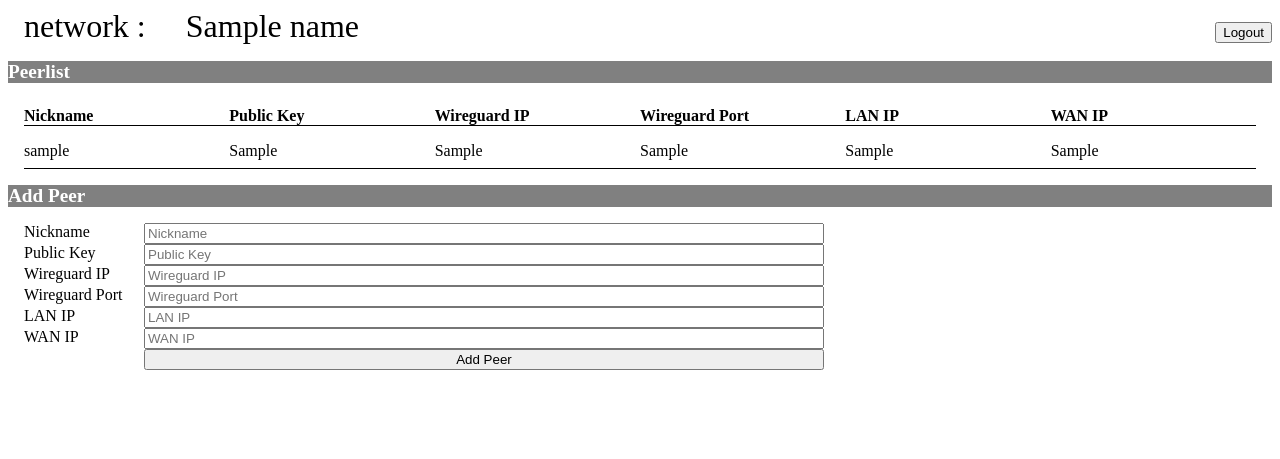
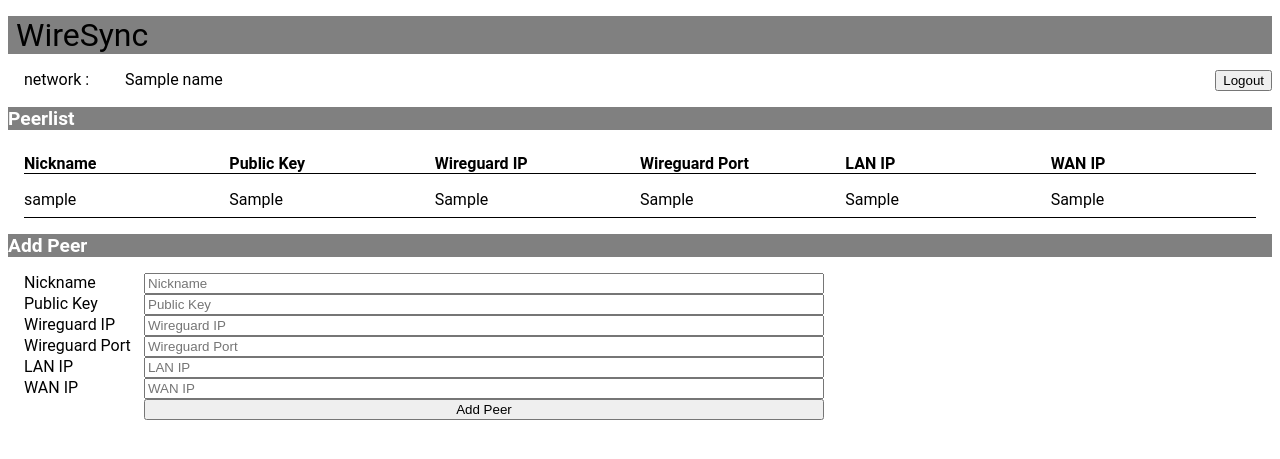
Before and after one commit to pxp888/wiresync, a Django app: template sync/templates/sync/home.html in a window 1280 px wide. Shown: the top 459 px of the page. Run offline with Django 4.2, Linux system fonts and the light colour scheme; tables that the repository leaves empty hold one stand-in row (values such as "Sample post"); the template is opened without the code that fills it: values that come from a table or form of the project are taken from there, most other values are stand-ins (such as "Sample title", 1, 10 or a date in 2020).

Commit message:
add base template and css

```diff
--- /dev/null
+++ b/static/css/base.css
@@ -0,0 +1,12 @@
+body {
+    font-family: 'Roboto', sans-serif;
+}
+
+.logodiv {
+    background-color: gray;
+}
+
+.logo {
+    font-size: 2rem;
+    margin: 1rem .5rem;
+}
--- a/static/css/home.css
+++ b/static/css/home.css
@@ -15,7 +15,7 @@ h3 {
 }
 
 .nworkname {
-    font-size: 2rem;
+    font-size: 1rem;
     margin: 1rem;
 }
 
--- a/sync/templates/sync/home.html
+++ b/sync/templates/sync/home.html
@@ -1,17 +1,14 @@
+{% extends "base.html" %}
 {% load static %}
 
 <!-- {% url 'home' as home_url %} -->
 
-<!DOCTYPE html>
-<html class="h-100" lang="en">
+{% block headstuff %}
+    <link rel="stylesheet" href="{% static 'css/home.css' %}">
+{% endblock %}
 
-<head>
-    <title>wireSync</title>
-    <meta name="viewport" content="width=device-width, initial-scale=1" />
-    <link rel="stylesheet" href="{% static 'css/home.css' %}">
-</head>
 
-<body>
+{% block content %}
     <div class="header">
         <div>
             <span class="nworkname">network : </span>
@@ -69,6 +66,4 @@
 
     <script src="https://ajax.googleapis.com/ajax/libs/jquery/3.5.1/jquery.min.js"></script>
     <script src="{% static 'js/home.js' %}"></script>
-</body>
-
-</html>
+{% endblock %}
--- a/templates/base.html
+++ b/templates/base.html
@@ -7,13 +7,18 @@
     <title>wireSync</title>
     <meta name="viewport" content="width=device-width, initial-scale=1" />
 
+    <link rel="stylesheet" href="{% static 'css/base.css' %}">
     {% block headstuff %}
     {% endblock %}
 </head>
 
 <body>
+    <div class="logodiv">
+        <p class="logo">WireSync</p>
+    </div>
+
+
 {% block content %}
-
 {% endblock %}
 
 </body>
--- a/wiresync/settings.py
+++ b/wiresync/settings.py
@@ -19,6 +19,7 @@ if os.path.isfile('env.py'):
 
 # Build paths inside the project like this: BASE_DIR / 'subdir'.
 BASE_DIR = Path(__file__).resolve().parent.parent
+TEMPLATES_DIR = os.path.join(BASE_DIR, 'templates')
 
 
 # Quick-start development settings - unsuitable for production
@@ -60,7 +61,7 @@ ROOT_URLCONF = 'wiresync.urls'
 TEMPLATES = [
     {
         'BACKEND': 'django.template.backends.django.DjangoTemplates',
-        'DIRS': [],
+        'DIRS': [TEMPLATES_DIR],
         'APP_DIRS': True,
         'OPTIONS': {
             'context_processors': [
```
Also changed, not shown: sync/templates/sync/welcome.html (+3 -17 lines).
